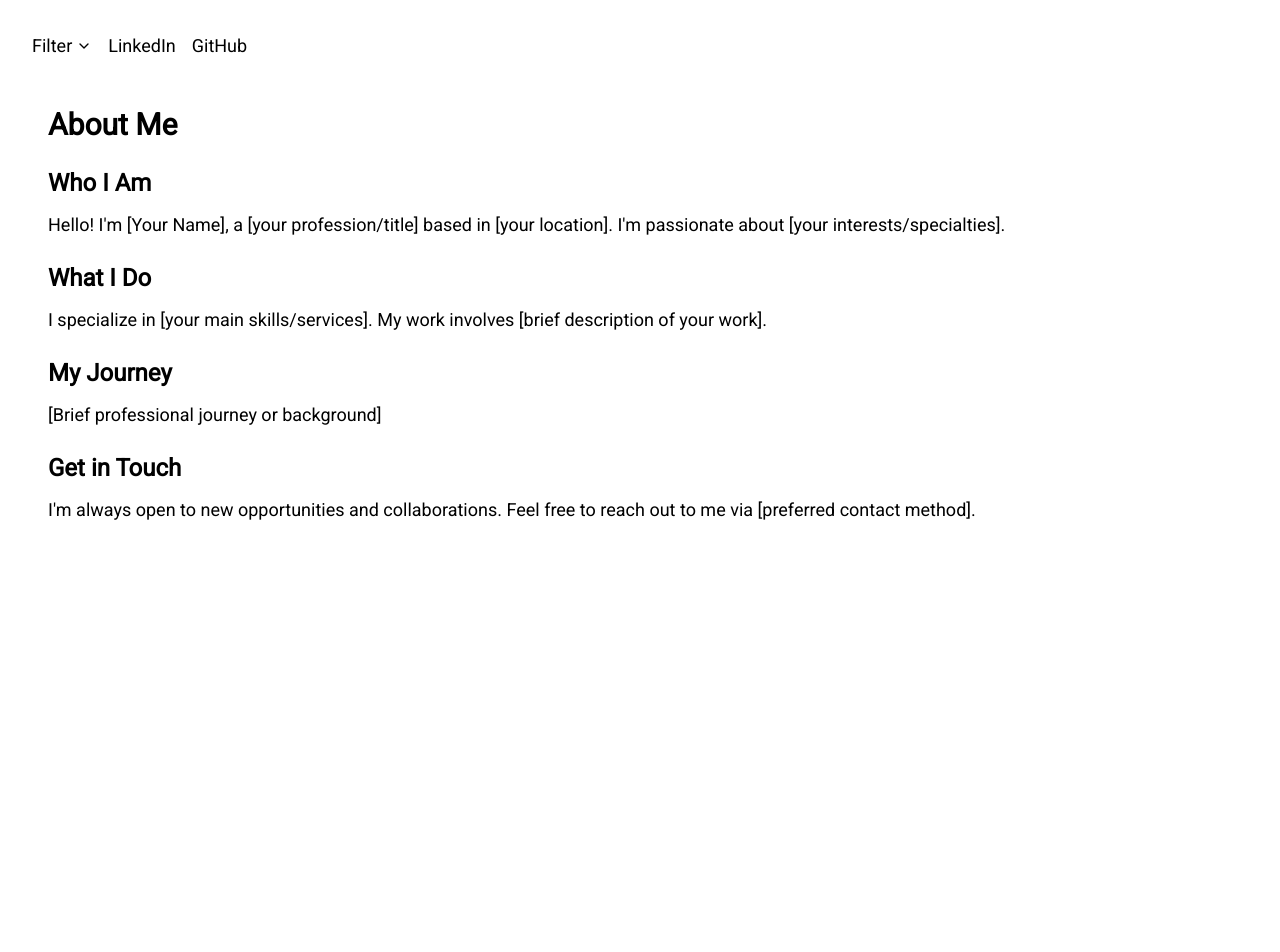
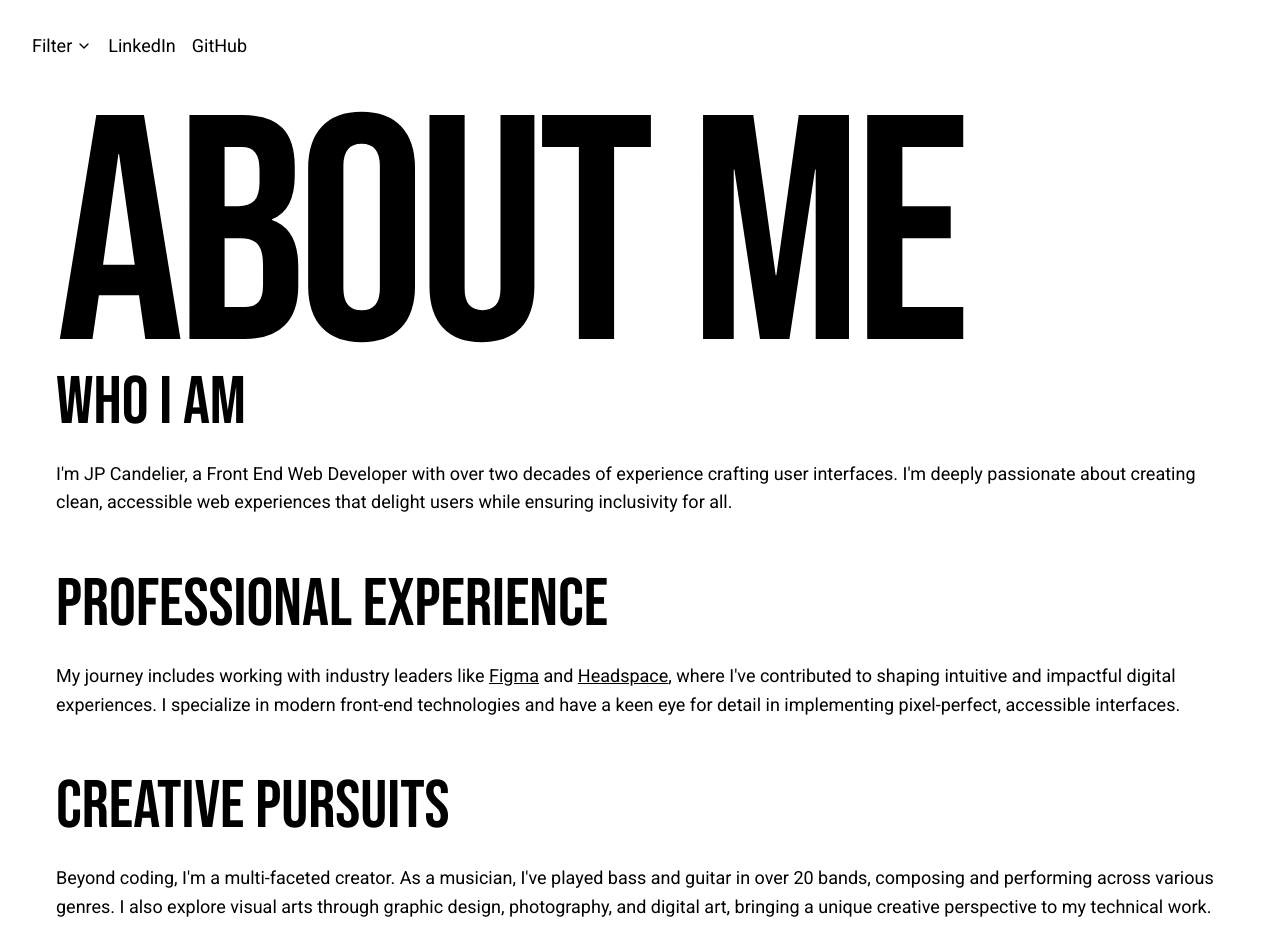
Before and after one commit to jcandeli/portfolio-website, a Next.js app: page /about in a window 1280 px wide. Shown: the top 952 px of the page. Before the commit the page ends 800 px from the top, so only its background shows below. Built offline with nearby package versions, Linux system fonts and the light colour scheme.

Commit message:
Heading font fixes. About page updates

```diff
--- /dev/null
+++ b/app/about/AboutPage.tsx
@@ -0,0 +1,73 @@
+"use client";
+
+import styled from "@emotion/styled";
+import Heading from "@/components/Heading";
+
+const Container = styled.div`
+  max-width: 1200px;
+  margin: 0 auto;
+  padding: 2rem 1rem;
+`;
+
+const ContentSection = styled.section`
+  margin-bottom: 2.5rem;
+
+  p {
+    margin-top: 0.75rem;
+    line-height: 1.6;
+  }
+`;
+
+const SectionsWrapper = styled.div`
+  display: flex;
+  flex-direction: column;
+  gap: 1.5rem;
+`;
+
+export function AboutPage() {
+  return (
+    <Container>
+      <Heading level={1}>About Me</Heading>
+      <SectionsWrapper>
+        <ContentSection>
+          <Heading level={2}>Who I Am</Heading>
+          <p>
+            I&apos;m JP Candelier, a Front End Web Developer with over two
+            decades of experience crafting user interfaces. I&apos;m deeply
+            passionate about creating clean, accessible web experiences that
+            delight users while ensuring inclusivity for all.
+          </p>
+        </ContentSection>
+        <ContentSection>
+          <Heading level={2}>Professional Experience</Heading>
+          <p>
+            My journey includes working with industry leaders like{" "}
+            <a href="https://figma.com">Figma</a> and{" "}
+            <a href="https://headspace.com">Headspace</a>, where I&apos;ve
+            contributed to shaping intuitive and impactful digital experiences.
+            I specialize in modern front-end technologies and have a keen eye
+            for detail in implementing pixel-perfect, accessible interfaces.
+          </p>
+        </ContentSection>
+        <ContentSection>
+          <Heading level={2}>Creative Pursuits</Heading>
+          <p>
+            Beyond coding, I&apos;m a multi-faceted creator. As a musician,
+            I&apos;ve played bass and guitar in over 20 bands, composing and
+            performing across various genres. I also explore visual arts through
+            graphic design, photography, and digital art, bringing a unique
+            creative perspective to my technical work.
+          </p>
+        </ContentSection>
+        <ContentSection>
+          <Heading level={2}>Get in Touch</Heading>
+          <p>
+            I&apos;m always interested in connecting with fellow creators and
+            technologists. Whether it&apos;s about web development, music, or
+            creative collaborations, feel free to reach out.
+          </p>
+        </ContentSection>
+      </SectionsWrapper>
+    </Container>
+  );
+}
--- a/app/about/page.tsx
+++ b/app/about/page.tsx
@@ -1,44 +1,12 @@
 import { Metadata } from "next";
+import { AboutPage } from "./AboutPage";
 
 export const metadata: Metadata = {
-  title: "About | Your Name",
-  description: "Learn more about Your Name and their work",
+  title: "About | JP Candelier",
+  description:
+    "Senior Front End Developer with over 20 years of experience in creating accessible web applications",
 };
 
-function AboutPage() {
-  return (
-    <div className="container mx-auto px-4 py-8">
-      <h2 className="text-3xl font-bold mb-6">About Me</h2>
-      <div className="space-y-6">
-        <section>
-          <h3 className="text-2xl font-semibold mb-3">Who I Am</h3>
-          <p>
-            Hello! I&apos;m [Your Name], a [your profession/title] based in
-            [your location]. I&apos;m passionate about [your
-            interests/specialties].
-          </p>
-        </section>
-        <section>
-          <h3 className="text-2xl font-semibold mb-3">What I Do</h3>
-          <p>
-            I specialize in [your main skills/services]. My work involves [brief
-            description of your work].
-          </p>
-        </section>
-        <section>
-          <h3 className="text-2xl font-semibold mb-3">My Journey</h3>
-          <p>[Brief professional journey or background]</p>
-        </section>
-        <section>
-          <h3 className="text-2xl font-semibold mb-3">Get in Touch</h3>
-          <p>
-            I&apos;m always open to new opportunities and collaborations. Feel
-            free to reach out to me via [preferred contact method].
-          </p>
-        </section>
-      </div>
-    </div>
-  );
+export default function Page() {
+  return <AboutPage />;
 }
-
-export default AboutPage;
--- a/app/globals.css
+++ b/app/globals.css
@@ -9,6 +9,10 @@ body {
   padding: 1rem 2rem;
 }
 
+a {
+  text-decoration: underline;
+}
+
 a:focus, button:focus, a:focus-visible,
 button:focus-visible {
   outline: 2px dashed currentColor;
@@ -16,8 +20,24 @@ button:focus-visible {
 }
 
 @media (max-width: 768px) {
-  .heading2 {
+  .h2 {
     line-height: 0.85 !important;
     margin-top: 0.5rem !important;
   }
 }
+
+@media (max-width: 662px) {
+  .h1 {
+    font-size: 24vw !important;
+  }
+}
+@media (max-width: 465px) {
+  .h1 {
+    font-size: 23vw !important;
+  }
+}
+@media (max-width: 359px) {
+  .h1 {
+    font-size: 22vw !important;
+  }
+}
--- a/app/page.tsx
+++ b/app/page.tsx
@@ -6,8 +6,10 @@ import { Media } from "@/types";
 export default function Home() {
   return (
     <>
-      <Heading level={1}>JP Candelier</Heading>
-      <Heading level={2} className="heading2">
+      <Heading level={1} className="h1">
+        JP Candelier
+      </Heading>
+      <Heading level={2} className="h2">
         Exploring Creativity Through Lens, Sound, and Design.
       </Heading>
       <MediaGrid media={mediaData as Media[]} />
--- a/components/Grid/GridItem.tsx
+++ b/components/Grid/GridItem.tsx
@@ -10,6 +10,7 @@ const GridItem: StyledComponent<"div", any, GridItemProps> = styled.div`
   grid-column: span 1;
   grid-row: span 1;
   width: 100%;
+  background-color: #dfdfdf;
 
   @media (min-width: 768px) {
     grid-column: span
--- a/components/Heading/Heading.tsx
+++ b/components/Heading/Heading.tsx
@@ -19,7 +19,7 @@ const getHeadingStyle = (level: number) => {
     } as const;
   } else if (level === 2) {
     return {
-      fontSize: "min(8vw, 4rem)",
+      fontSize: "min(5.25vw, 4.6rem)",
       lineHeight: "1.2",
       position: "relative",
       zIndex: 1,
```
Also changed, not shown: components/Header/Header.tsx (deleted), components/Header/index.tsx (deleted).
